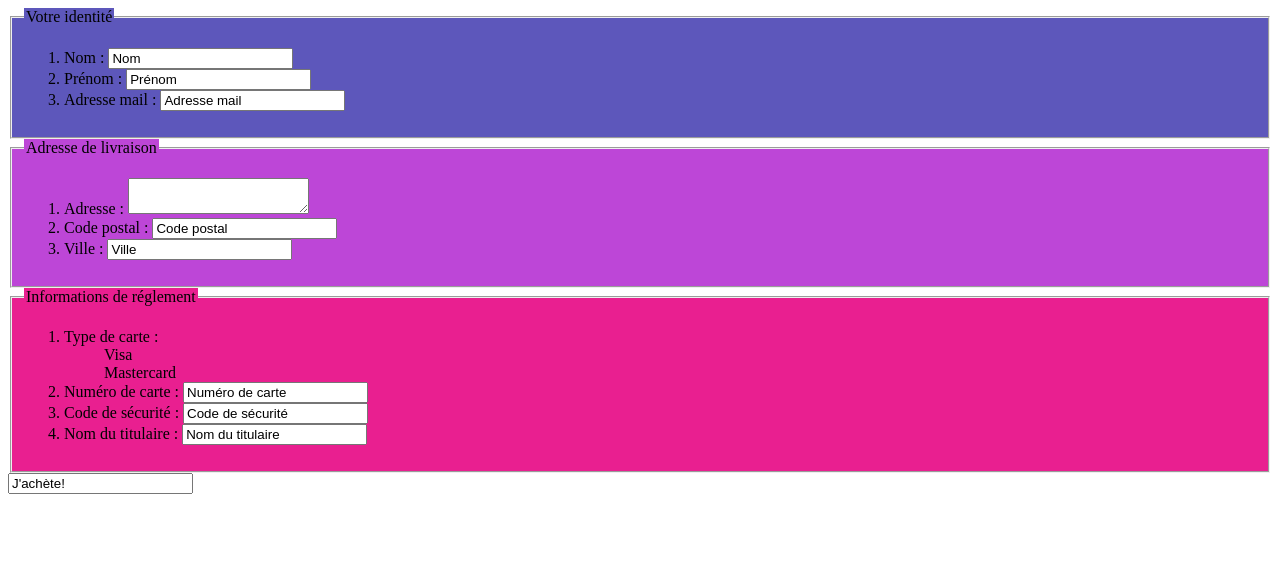
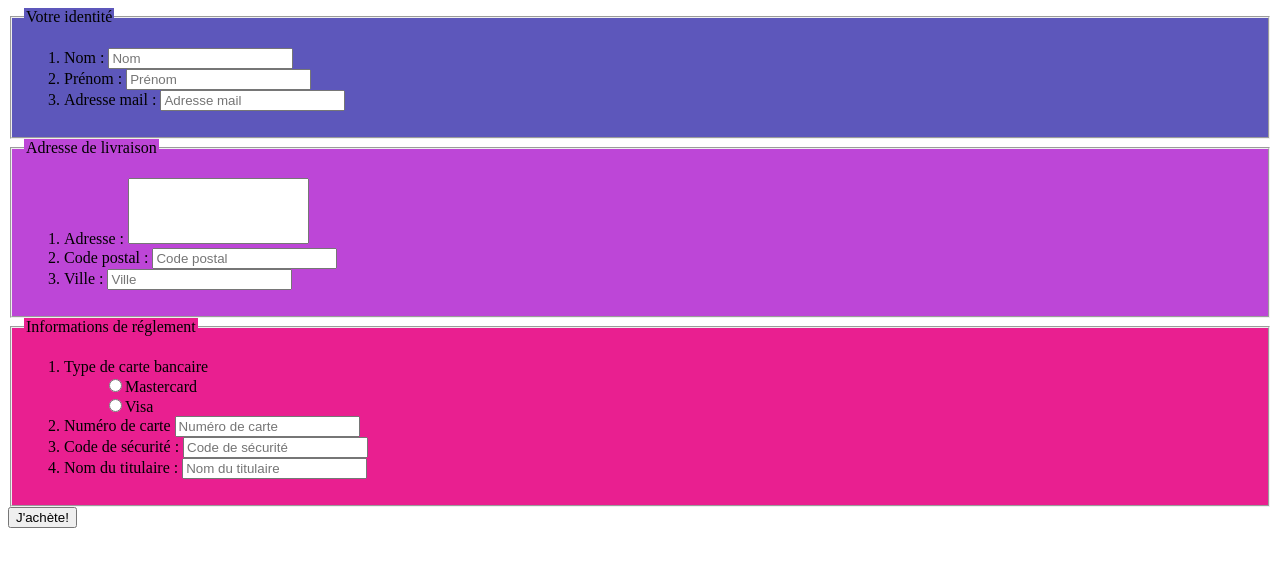
Before and after one commit to SEVERINECP/HTMLCSSPartie2exo3, a plain HTML site: page Partie2/Exo9/index.html in a window 1280 px wide. Drawn offline with Linux system fonts and the light colour scheme.

Commit message:
Exo9corrige

```diff
--- a/Partie2/Exo9/assets/CSS/style.css
+++ b/Partie2/Exo9/assets/CSS/style.css
@@ -7,6 +7,11 @@
 .colorb{
   background-color: #e91f90;
 }
-.opacity{
-  opacity: 0,5;
+/*pour supprimer les puces d'une liste*/
+ul{
+  list-style-type: none;
 }
+/*pour que la taille du cadre ne soit pas modifié par le visiteur*/
+textarea{
+  resize: none;
+}
--- a/Partie2/Exo9/index.html
+++ b/Partie2/Exo9/index.html
@@ -6,21 +6,25 @@
   <link rel="stylesheet" href="assets/css/style.css"/>
 </head>
 <body>
-  <form>
+ <!--Voici comment faire un formulaire-->
+  <form action="#" method="POST"/>
     <fieldset class="color">
       <legend class="color">Votre identité</legend>
       <ol>
         <li>
-          <label>Nom : </label>
-          <input type="text" name="Nom" value="Nom">
+          <label>Nom :
+            <input type="text" name="Name" placeholder="Nom"/>
+          </label>
         </li>
         <li>
-          <label>Prénom : </label>
-          <input type="text" name="Prénom" value="Prénom">
+          <label>Prénom :
+            <input type="text" name="FirstName" placeholder="Prénom"/>
+          </label>
         </li>
         <li>
-          <label>Adresse mail : </label>
-          <input type="text" name="Adresse mail" value="Adresse mail">
+          <label>Adresse mail :
+            <input type="email" name="MailAdress" placeholder="Adresse mail"/>
+          </label>
         </li>
       </ol>
     </fieldset>
@@ -28,45 +32,55 @@
       <legend class="colora">Adresse de livraison</legend>
       <ol>
         <li>
-          <label>Adresse : </label>
-          <textarea id="story" name="story"></textarea>
+          <label>Adresse :
+            <textarea rows=4 cols=20 id="Adresse"></textarea>
+          </label>
         </li>
         <li>
-          <label>Code postal : </label>
-          <input type="text" name="Code postal" value="Code postal">
+          <label>Code postal :
+            <input type="text" name="PostalCode" placeholder="Code postal"/>
+          </label>
         </li>
         <li>
-          <label>Ville : </label>
-          <input type="text" name="Ville" value="Ville">
+          <label>Ville :
+            <input type="text" name="Town" placeholder="Ville"/>
+          </label>
         </li>
       </ol>
     </fieldset>
     <fieldset class="colorb">
       <legend class="colorb">Informations de réglement</legend>
      <ol>
+      <li>Type de carte bancaire
+        <ul>
           <li>
-        <label>Type de carte : </label>
-        <ul>
-          Visa
-        </ul>
-        <ul>
-          Mastercard
-        </ul>
+            <label>
+              <input type="radio" name="card" value="card" id="Mastercard"/>Mastercard
+            </label>
           </li>
           <li>
-        <label>Numéro de carte : </label>
-        <input type="text" name="Numéro de carte" value="Numéro de carte">
+          <label>
+            <input type="radio" name="card" value="small" id="Visa"/>Visa
+          </label>
+          </li>
+        </ul>
+          <li>Numéro de carte
+            <label>
+              <input type="text" name="CardNumber" placeholder="Numéro de carte" id="Numéro de carte"/>
+            </label>
           </li>
           <li>
-        <label>Code de sécurité : </label>
-        <input type="text" name="Code de sécurité" value="Code de sécurité">
+            <label>Code de sécurité :
+              <input type="text" name="SecurityCode" placeholder="Code de sécurité" id="Code de sécurité"/>
+            </label>
           </li>
           <li>
-        <label>Nom du titulaire : </label>
-        <input type="text" name="Nom du titulaire" value="Nom du titulaire">
+            <label>Nom du titulaire :
+              <input type="text" name="NameHolder" placeholder="Nom du titulaire" id="Nom du titulaire"/>
+            </label>
           </li>
     </fieldset>
-        <input type="bouton" name"J'achète" value="J'achète!">
+      <input type="submit" name"button" value="J'achète!"/>
    </form>
  </body>
 </html>
```
Lines whose indentation alone changed are shown as unchanged.
